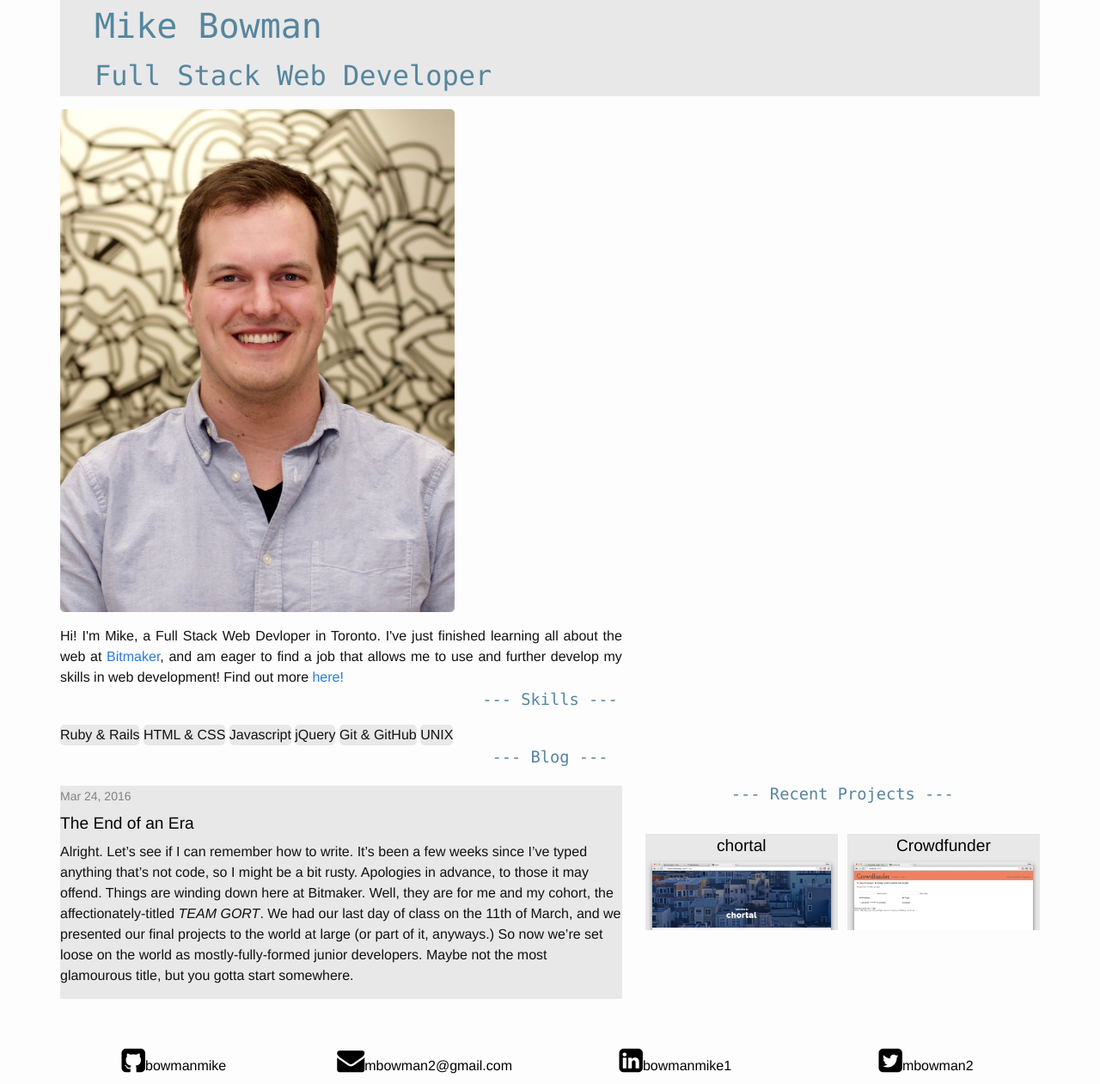
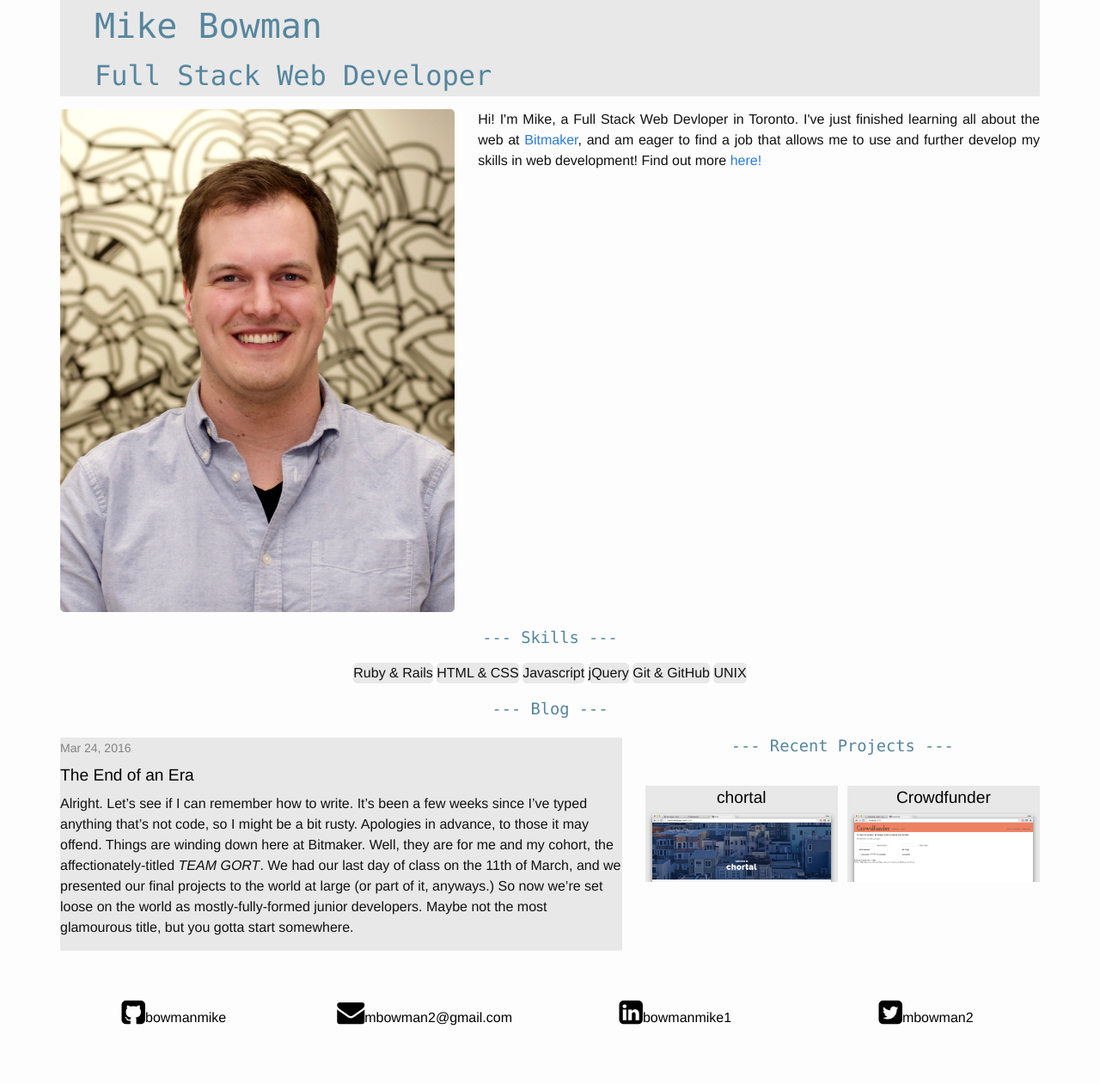
Before and after one commit to bowmanmike/bowmanmike.github.io, a Jekyll site: the page built from index.html, in a window 1280 px wide. Shown: the whole page at 86% size. Built offline with Jekyll 4.4.1, drawn with Linux system fonts in a browser that asks for light colours; after the commit the page ends 1205 px from its top, so only the background shows below that.

Commit message:
finalize index mobile view for real

```diff
--- a/css/index.scss
+++ b/css/index.scss
@@ -52,7 +52,7 @@
 #index-profile-photo {
   @include span-columns(5);
   border-radius: 5px;
-  margin-bottom: 1rem;
+  // margin-bottom: 1rem;
 }
 
 .index-about {
@@ -62,12 +62,13 @@
 
 .index-skills {
   @include span-columns(12);
+  text-align: center;
+  margin: 1rem auto;
 
   .index-skills-header {
     margin-bottom: 0.3rem;
     font-family: $header-font-family;
     color: $brand-color;
-    text-align: center;
   }
 
   .index-skill-list-item {
--- a/index.html
+++ b/index.html
@@ -16,6 +16,9 @@
     Hi! I'm Mike, a Full Stack Web Devloper in Toronto. I've just finished learning all about the web at <a href="http://bitmaker.co">Bitmaker</a>, and am eager to find a job that allows me to use and further develop my skills in web development! Find out more <a href="{{ site.url }}/about/">here!</a>
   </div>
 
+
+</div>
+
 <div class="index-skills">
   <div class="index-skills-header"><h3>--- Skills ---</h3></div>
   <div class="index-skills-list">
@@ -26,8 +29,6 @@
     <span class="index-skill-list-item">Git &amp; GitHub</span>
     <span class="index-skill-list-item">UNIX</span>
   </div>
-  </div>
-
 </div>
 
 <div class="index-content">
```
Lines whose indentation alone changed are shown as unchanged.
